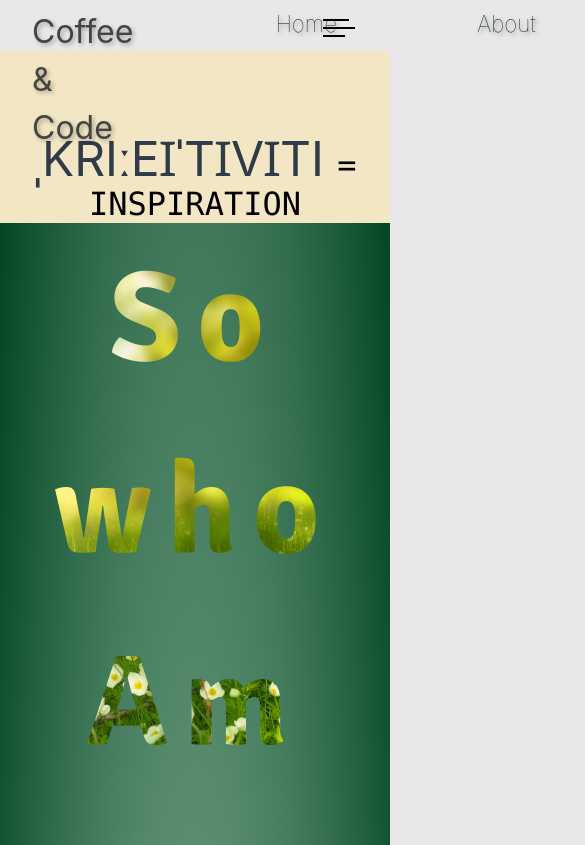
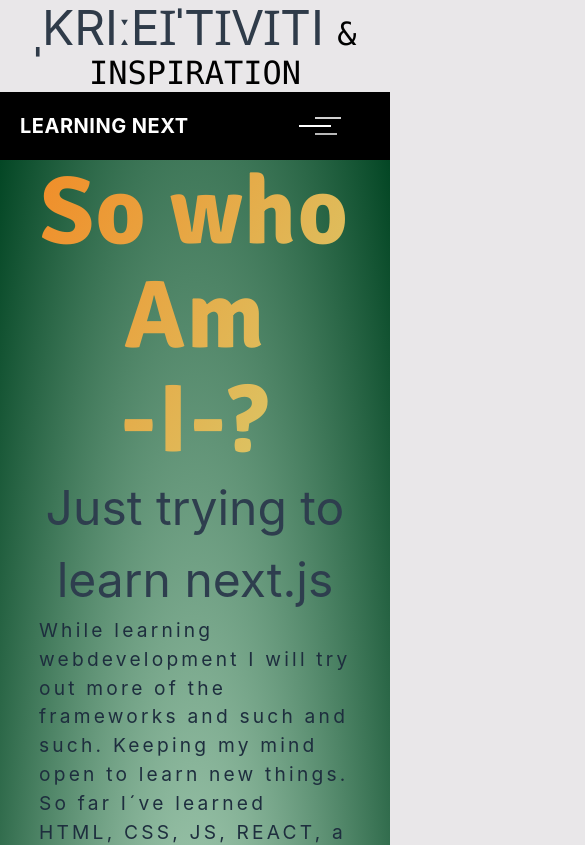
Before and after one commit to robonexx/nextjswebsite, a Next.js app: page /about in a window 390 px wide. Shown: the top 845 px of the page, 585 px wide, since content can reach past the window. Built offline with nearby package versions, Linux system fonts and the light colour scheme.

Commit message:
fixed nav with tailwind and made a custom button for mobile

```diff
--- a/components/Header.js
+++ b/components/Header.js
@@ -2,11 +2,12 @@
 import navstyles from '../styles/nav.module.css'
 
 const Header = () => {
+
     return (
         <div>
             <h1 className={headerStyles.title} >
                 <span>ˌkriːeɪˈtɪvɪti </span>
-               <code> =  Inspiration</code>
+               <code> &  Inspiration</code>
             </h1>
         </div>
      );
--- a/components/Layout.js
+++ b/components/Layout.js
@@ -1,21 +1,18 @@
-import styles from '../styles/main.module.css'
-import Nav from './Navbar'
-import Header from './Header'
+import styles from '../styles/main.module.css';
+import { Nav } from './Nav';
+import Header from './Header';
 import NavMobile from './NavMobile';
 
-const Layout = ({children}) => {
+const Layout = ({ children }) => {
   return (
     <>
+      <Header />
       <Nav />
-            <NavMobile />
       <div className={styles.wrapper}>
-            <main className={styles.main}>
-            <Header />
-                {children}
-            </main>
+        <main className={styles.main}>{children}</main>
       </div>
     </>
   );
-}
+};
 
 export default Layout;
--- a/components/Nav.js
+++ b/components/Nav.js
@@ -1,5 +1,6 @@
 import Link from 'next/link';
 import { useState } from 'react';
+import NavMobile from './NavMobile';
 
 export const Nav = () => {
   const [active, setActive] = useState(false);
@@ -14,7 +15,7 @@
         <Link href='/'>
           <a className='inline-flex items-center p-2 mr-4 '>
             <span className='text-xl text-white font-bold uppercase tracking-wide'>
-              Testing nav with Tailwind css
+              Learning next
             </span>
           </a>
         </Link>
@@ -22,7 +23,8 @@
           className=' inline-flex p-3 hover:bg-black rounded lg:hidden text-white ml-auto hover:text-white outline-none'
           onClick={handleClick}
         >
-          <svg
+          <NavMobile />
+          {/* <svg
             className='w-6 h-6'
             fill='none'
             stroke='currentColor'
@@ -35,21 +37,21 @@
               strokeWidth={2}
               d='M4 6h16M4 12h16M4 18h16'
             />
-          </svg>
+          </svg> */}
         </button>
         {/*Note that in this div we will use a ternary operator to decide whether or not to display the content of the div  */}
         <div
           className={`${
             active ? '' : 'hidden'
-          }   w-full lg:inline-flex lg:flex-grow lg:w-auto`}
+          }  w-full lg:inline-flex lg:flex-grow lg:w-auto`}
         >
-          <div className='lg:inline-flex lg:flex-row lg:ml-auto lg:w-auto w-full lg:items-center items-start  flex flex-col lg:h-auto'>
+          <div className='lg:inline-flex lg:flex-row lg:ml-auto lg:w-auto w-full lg:items-center items-end  flex flex-col lg:h-auto'>
             <Link href='/'>
               <a className='lg:inline-flex lg:w-auto w-full px-3 py-2 rounded text-white font-bold items-center justify-center hover:bg-gray-600 hover:text-white '>
                 Home
               </a>
             </Link>
-            <Link href='/'>
+            <Link href='/services'>
               <a className='lg:inline-flex lg:w-auto w-full px-3 py-2 rounded text-white font-bold items-center justify-center hover:bg-pink-600 hover:text-white'>
                 Services
               </a>
--- a/components/Navbar.js
+++ b/components/Navbar.js
@@ -1,5 +1,6 @@
 import navstyles from '../styles/nav.module.css';
 import Link from 'next/link';
+import NavMobile from './NavMobile';
 
 const Navbar = () => {
   return (
@@ -21,6 +22,7 @@
           </li>
         </ul>
       </div>
+      <NavMobile />
     </div>
   );
 };
--- a/pages/about.js
+++ b/pages/about.js
@@ -1,18 +1,24 @@
-import aboutStyles from '../styles/About.module.css'
+import aboutStyles from '../styles/About.module.css';
 
 export default function About() {
-
   return (
     <div className={aboutStyles.about}>
-            <h1>So who Am <br/>-I-?</h1>
-            <h3 className="title1">Just trying to learn next.js</h3>
+      <div className={aboutStyles.about_wrapper}></div>
+      <h1>
+        So who Am <br />
+        -I-?
+      </h1>
+      <h3 className='title1'>Just trying to learn next.js</h3>
       <p className='para'>
-        While learning webdevelopment I will try out more of the frameworks
-        and such and such. Keeping my mind open to learn new things. <br/>
-        So far I´ve learned HTML, CSS, JS, REACT, a bit of UX and using FIGMA, worked with Agile development using scrum and trello. <br/>
-        Trying out different libraries in REACT, Styled components, Spring, React-router-dom, Using Hooks, props, state, useEffect, etc. <br />
-        Now trying out NEXT.js also learned a bit of SASS, BOOTSTRAP, and connecting projects to FIREBASE. <br />
-        I  have also a basic understanding of the JAVA syntax it was the first language I tried out.
+        While learning webdevelopment I will try out more of the frameworks and
+        such and such. Keeping my mind open to learn new things. <br />
+        So far I´ve learned HTML, CSS, JS, REACT, a bit of UX and using FIGMA,
+        worked with Agile development using scrum and trello. <br />
+        Trying out different libraries in REACT, Styled components, Spring,
+        React-router-dom, Using Hooks, props, state, useEffect, etc. <br />
+        Now trying out NEXT.js also learned a bit of SASS, BOOTSTRAP, and
+        connecting projects to FIREBASE. <br />I have also a basic understanding
+        of the JAVA syntax it was the first language I tried out.
       </p>
       <style jsx>
         {`
@@ -20,16 +26,17 @@
             color: #2e3e4e;
             text-align: center;
             font-size: 3rem;
+
           }
           .para {
-          width: 100vw;
+            margin: 0 auto;
+            width: 80%;
             font-size: 1.2rem;
-          padding: 1rem 20rem;
             color: #1e2e3e;
             letter-spacing: 0.2rem;
           }
         `}
       </style>
     </div>
-    )
+  );
 }
--- a/styles/About.module.css
+++ b/styles/About.module.css
@@ -1,18 +1,25 @@
 @import url('https://fonts.googleapis.com/css2?family=Signika:wght@700&display=swap');
 .about {
-    position: relative;
     width: 100vw;
     height: 100%;
     background-image: radial-gradient(ellipse at bottom, rgb(212, 243, 220), rgb(3, 70, 36));
 }
 
+.about_wrapper {
+    width: 100%;
+    padding: 0 2rem;
+}
+
 .about h1 {
     text-align: center;
     font-family: 'Signika', sans-serif;
-    font-size: 8rem;
-    letter-spacing: 1rem;
+    font-size: 6rem;
+    letter-spacing: 0.1rem;
+    line-height: 6.5rem;
+    font-weight: bolder;
     height: fit-content;
-    background-image: url(../images/nature.jpg);
+    /* background-image: url(../images/nature.jpg); */
+    background: linear-gradient(120deg, rgb(243, 135, 34), rgb(213, 214, 119));
     background-repeat: no-repeat;
     background-position: bottom;
     background-size: cover;
--- a/styles/main.module.css
+++ b/styles/main.module.css
@@ -9,9 +9,8 @@
 }
 
 .main {
-  width: 100vw;
-  height: 100%;
-  padding: 5rem 0;
+  width: 100%;
+  padding: 0 2rem;
   flex: 1;
   display: flex;
   flex-direction: column;
--- a/styles/nav.module.css
+++ b/styles/nav.module.css
@@ -5,7 +5,7 @@
     margin: 0;
     padding: 0;
     box-sizing: border-box;
-    width: 100vw;
+    width: 100%;
     height: 6vh;
     display: flex;
     justify-content: space-between;
@@ -14,7 +14,7 @@
 }
 
 .logo {
-    margin: 0.5rem 2rem;
+    padding: 0 2rem;
     font-size: 2rem;
     color: rgb(68, 68, 67);
     text-shadow: 2px 2px 4px rgba(0,0,0,0.3);
@@ -53,18 +53,17 @@
 
 
 .navBtn {
-    position: absolute;
-    top: 1.5rem;
-    right: 0rem;
+    position: relative;
     margin-right: 2rem;
     cursor: pointer;
 }
 
 .line {
+    position: relative;
     width: 2rem;
     height: 2px;
     margin: 3px;
-    background-color: black;
+    background-color: rgb(255, 255, 255);
     position: relative;
     transition: all 0.4s cubic-bezier(0.75, 0.2, 0.05, 1);
 
@@ -75,7 +74,7 @@
     width: 1.6rem;
     height: 2px;
 
-    background-color: black;
+    background-color: rgb(209, 209, 209);
     transform: translateY(-.5rem);
 
 
@@ -85,7 +84,7 @@
     position: absolute;
     width: 1.4rem;
     height: 2px;
-    background-color: black;
+    background-color: rgb(184, 184, 184);
     transform: translateY(.5rem);
 }
 
```
Also changed, not shown: pages/services.js (renamed from pages/navpage.js, +16 -8 lines). Lines whose indentation alone changed are shown as unchanged.
